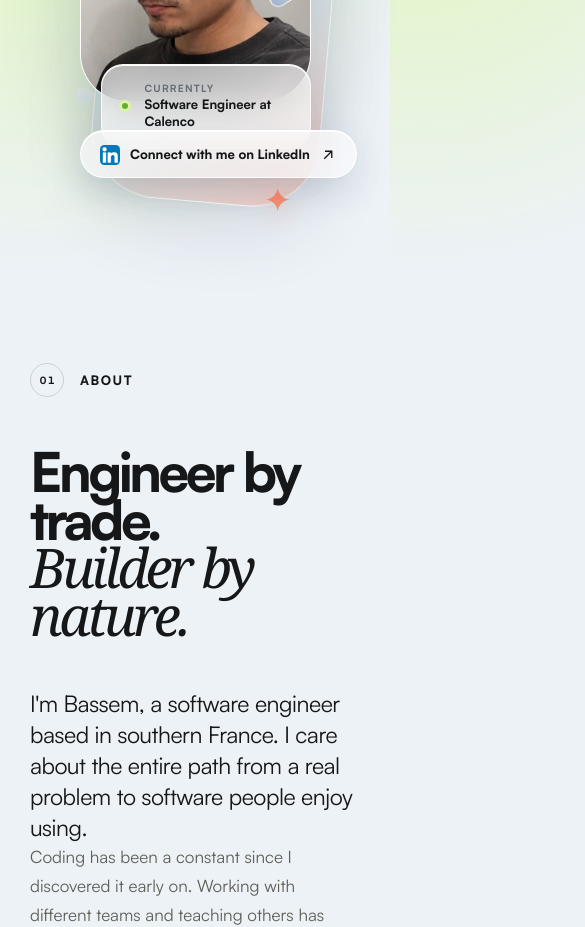
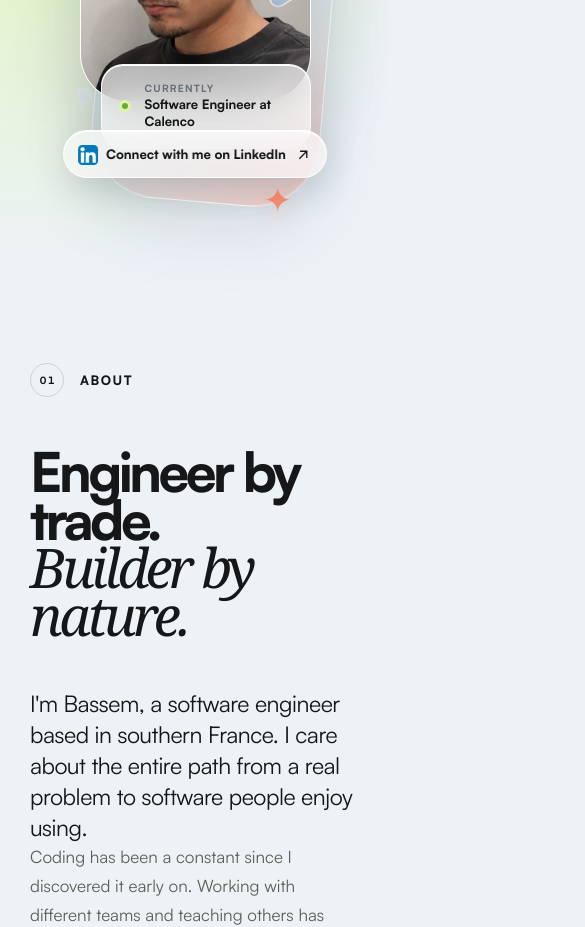
Before and after one commit to bassemms/bassemms.github.io, a Next.js app: page /en/ in a window 390 px wide. Shown: the part 860-1787 px from the top of the page, 585 px wide, since content can reach past the window. Built offline with nearby package versions, Linux system fonts and the light colour scheme.

Commit message:
fix🐛: eliminate mobile horizontal scrolling

```diff
--- a/app/globals.css
+++ b/app/globals.css
@@ -4,8 +4,8 @@
 
 :root { --ink:#151719; --paper:#edf2f7; --acid:#c9ff4a; --orange:#ff7048; --muted:#666d76; --line:rgba(21,23,25,.15); --glass:rgba(255,255,255,.48); --glass-strong:rgba(255,255,255,.7); --glass-shadow:0 24px 70px rgba(55,72,92,.14),inset 0 1px 0 rgba(255,255,255,.92); --page-max:1440px; --page-gutter:clamp(18px,4vw,64px); }
 * { box-sizing:border-box; }
-html { scroll-behavior:smooth; -webkit-text-size-adjust:100%; text-size-adjust:100%; }
-body { min-width:320px; margin:0; overflow-x:clip; color:var(--ink); background:radial-gradient(circle at 8% 8%,rgba(201,255,74,.34),transparent 26rem),radial-gradient(circle at 92% 34%,rgba(114,178,255,.28),transparent 30rem),radial-gradient(circle at 35% 90%,rgba(255,112,72,.2),transparent 28rem),#edf2f7; background-attachment:fixed; font-family:var(--font-satoshi-variable),Arial,sans-serif; cursor:auto; }
+html { width:100%; max-width:100%; overflow-x:hidden; scroll-behavior:smooth; -webkit-text-size-adjust:100%; text-size-adjust:100%; }
+body { width:100%; min-width:0; max-width:100%; margin:0; overflow-x:hidden; color:var(--ink); background:radial-gradient(circle at 8% 8%,rgba(201,255,74,.34),transparent 26rem),radial-gradient(circle at 92% 34%,rgba(114,178,255,.28),transparent 30rem),radial-gradient(circle at 35% 90%,rgba(255,112,72,.2),transparent 28rem),#edf2f7; background-attachment:fixed; font-family:var(--font-satoshi-variable),Arial,sans-serif; cursor:auto; }
 main,section { min-width:0; }
 img,svg { max-width:100%; }
 a,button { color:inherit; cursor:pointer; }
@@ -13,6 +13,7 @@ a { text-decoration:none; }
 a:focus-visible,button:focus-visible { outline:3px solid var(--acid); outline-offset:4px; }
 ::selection { color:var(--ink); background:var(--acid); }
 .locale-loading { min-height:100svh; display:grid; place-items:center; padding:24px; color:var(--muted); font-size:14px; }
+.locale-root { width:100%; max-width:100%; overflow-x:hidden; }
 
 .site-nav { position:absolute; z-index:20; top:18px; left:50%; width:min(calc(100% - (var(--page-gutter) * 2)),1120px); height:66px; display:grid; grid-template-columns:1fr auto 1fr; align-items:center; padding:0 clamp(18px,3vw,34px); border:1px solid rgba(255,255,255,.84); border-radius:999px; background:rgba(248,251,255,.58); box-shadow:0 16px 44px rgba(65,80,98,.12),inset 0 1px 0 white; backdrop-filter:blur(24px) saturate(160%); -webkit-backdrop-filter:blur(24px) saturate(160%); transform:translateX(-50%); }
 .wordmark { font-size:26px; font-weight:900; letter-spacing:-1.5px; }
@@ -215,6 +216,7 @@ footer a { display:inline-flex; min-height:44px; align-items:center; gap:7px; }
   .hero-actions { align-items:flex-start; flex-direction:column; gap:24px; }
   .hero-visual { order:2; width:70%; max-width:280px; }
   .portrait-frame { width:100%; margin-inline:auto; }
+  .portrait-connect { left:50%; max-width:calc(100vw - 32px); gap:8px; padding-inline:14px; transform:translateX(-50%); }
   .status-card { right:0; bottom:8%; width:210px; } .orbit-one { left:0; } .music-easter-egg { left:2px; top:30%; } .shape-diamond { right:3px; } .shape-pill { right:-4px; } .hero-foot { display:none; }
   .section-shell { padding:85px 20px; border-radius:0; } .section-label { margin-bottom:50px; }
   .about { padding-bottom:125px; }
```
